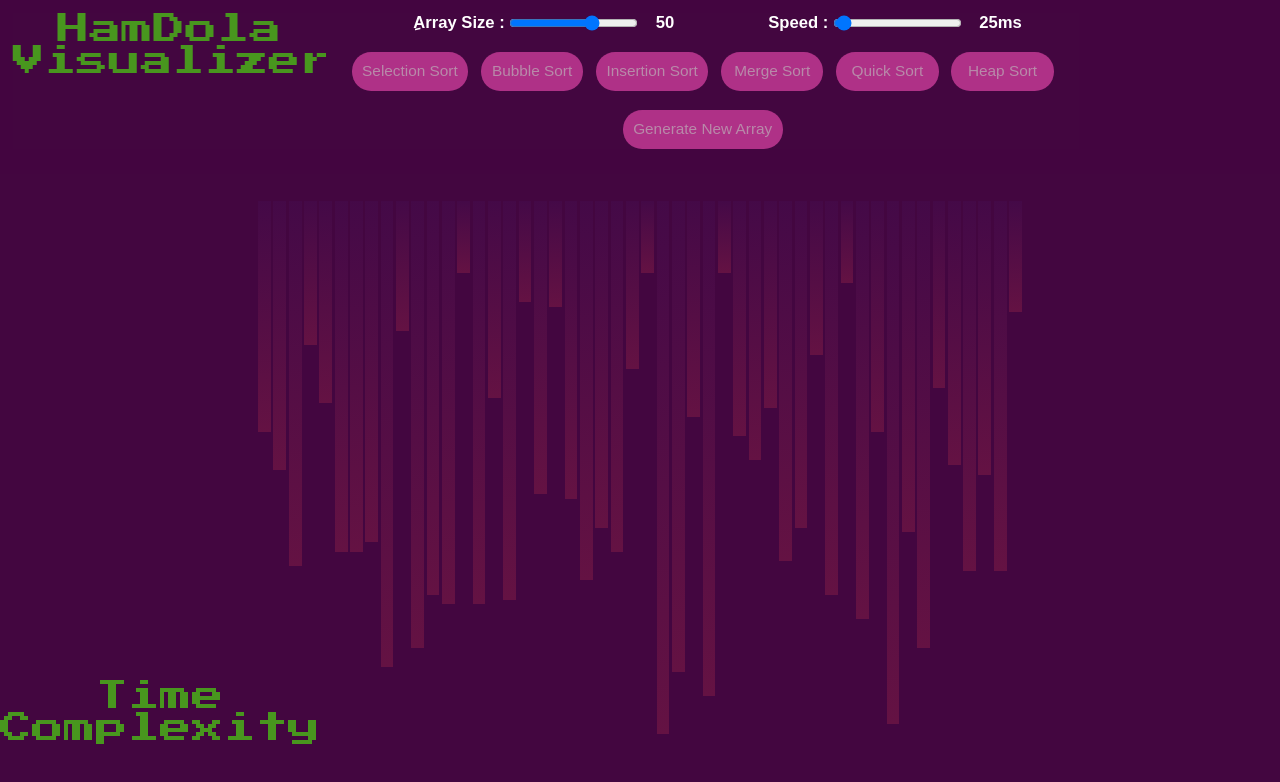
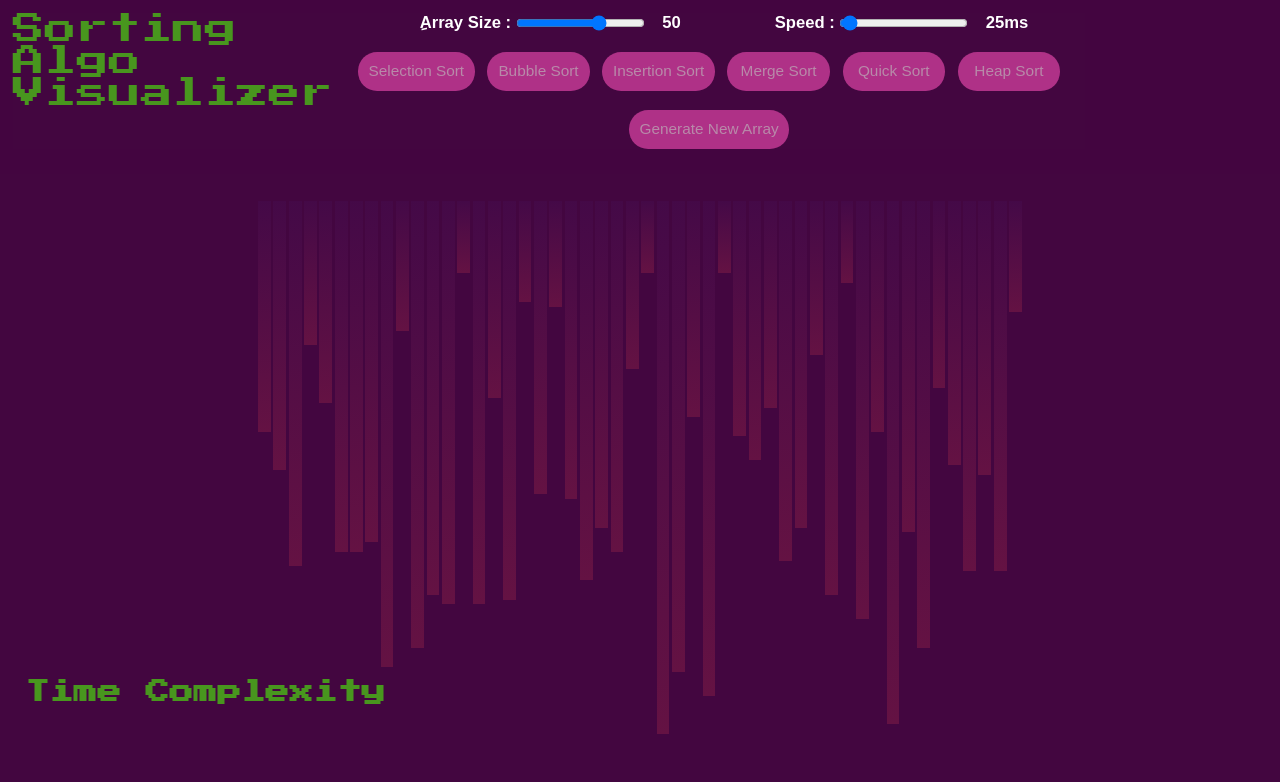
Before and after one commit to ECE-EEE/SAV, a plain HTML site: page index.html in a window 1280 px wide. Drawn offline with Linux system fonts and the light colour scheme; a web font is replaced by a local one.

Commit message:
Second Commit

```diff
--- a/index.html
+++ b/index.html
@@ -10,7 +10,11 @@
 
 <body>
 	<div class="header">
-		<h1>HamDola Visualizer</h1>
+		<div>
+		<h1>Sorting</h1>
+		<h1>Algo</h1>
+		<h1>Visualizer</h1>
+	</div>
 		<div class="vars">
 			<div class="range">
 				<div class="slide"><label for="bars">ِArray Size</label> : <input id="bars" type="range" name="bars"
@@ -35,7 +39,7 @@
 	</div>
 
 	<div>
-		<h1 class="comp">Time Complexity</h1>
+		<h2 class="comp">Time Complexity</h2>
 	</div>
 
 
--- a/style/index.css
+++ b/style/index.css
@@ -83,6 +83,13 @@ h1{
     /* border-color: #0a0109; */
 
 }
+
+.comp{
+	font-family: 'Press Start 2P', cursive;
+	margin-left: 2vw;
+	color:rgb(72, 150, 30);
+}
+
 .sorts{
 	display: flex;
 	justify-content: center;
```
